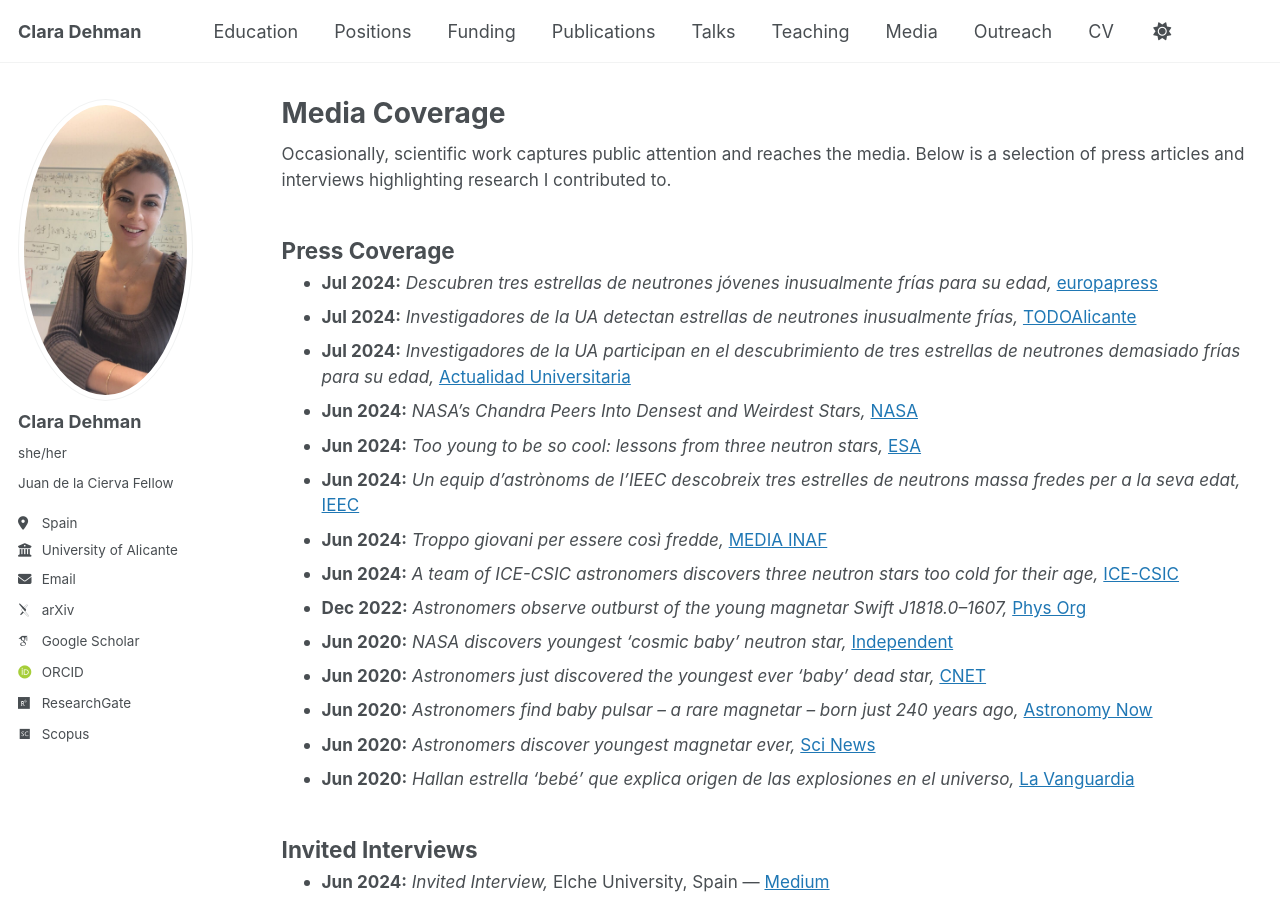
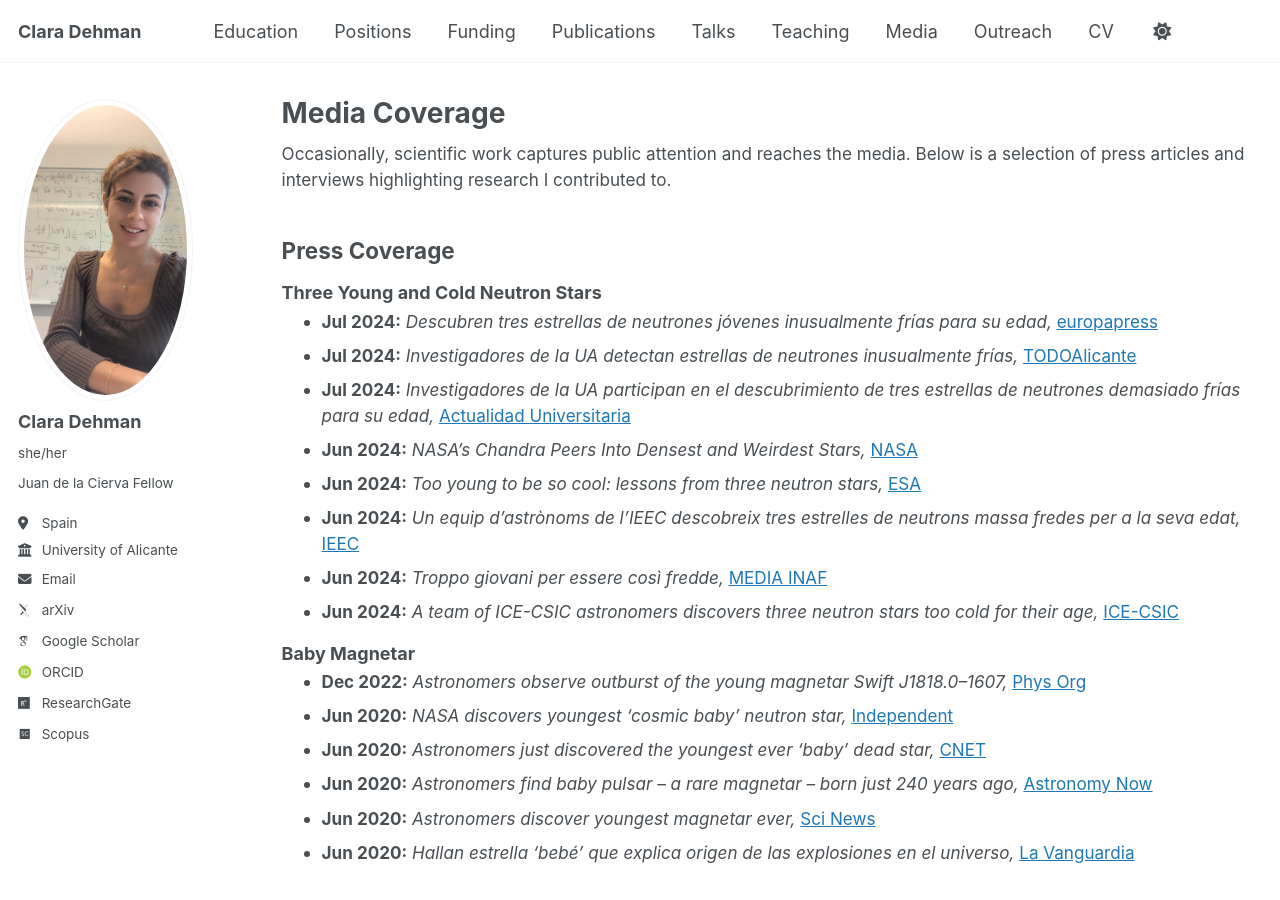
Before and after one commit to ClaraDehman/ClaraDehman.github.io, a Jekyll site: the page built from _pages/media.html, in a window 1280 px wide and 900 px high. Built offline with Jekyll 4.4.1, drawn with Linux system fonts in a browser that asks for light colours; some web fonts are replaced.

Commit message:
Update media.html

```diff
--- a/_pages/media.html
+++ b/_pages/media.html
@@ -12,6 +12,8 @@ author_profile: true
 </p>
 
 <h2 class="archive__item-title">Press Coverage</h2>
+
+<h3 class="archive__item-title" style="margin-top: 1em;">Three Young and Cold Neutron Stars</h3>
 <ul class="archive__item-excerpt" style="font-size: 0.95em;">
   <li><strong>Jul 2024:</strong> <em>Descubren tres estrellas de neutrones jóvenes inusualmente frías para su edad,</em> <a href="https://www.europapress.es/comunitat-valenciana/noticia-descubren-tres-estrellas-neutrones-jovenes-inusualmente-frias-edad-20240703113148.html" style="color:#1f77b4;">europapress</a></li>
   <li><strong>Jul 2024:</strong> <em>Investigadores de la UA detectan estrellas de neutrones inusualmente frías,</em> <a href="https://www.todoalicante.es/tecnologia/investigacion/investigadores-detectan-estrellas-neutrones-inusualmente-frias-20240703162234-nt.html" style="color:#1f77b4;">TODOAlicante</a></li>
@@ -21,6 +23,10 @@ author_profile: true
   <li><strong>Jun 2024:</strong> <em>Un equip d’astrònoms de l’IEEC descobreix tres estrelles de neutrons massa fredes per a la seva edat,</em> <a href="https://www.ieec.cat/un-equip-dastronoms-de-lieec-descobreix-tres-estrelles-de-neutrons-massa-fredes-per-a-la-seva-edat/" style="color:#1f77b4;">IEEC</a></li>
   <li><strong>Jun 2024:</strong> <em>Troppo giovani per essere così fredde,</em> <a href="https://www.media.inaf.it/2024/06/20/troppo-giovani-per-essere-cosi-fredde/" style="color:#1f77b4;">MEDIA INAF</a></li>
   <li><strong>Jun 2024:</strong> <em>A team of ICE-CSIC astronomers discovers three neutron stars too cold for their age,</em> <a href="https://ice.csic.es/?view=article&id=547&catid=8" style="color:#1f77b4;">ICE-CSIC</a></li>
+</ul>
+
+<h3 class="archive__item-title" style="margin-top: 1em;">Baby Magnetar</h3>
+<ul class="archive__item-excerpt" style="font-size: 0.95em;">
   <li><strong>Dec 2022:</strong> <em>Astronomers observe outburst of the young magnetar Swift J1818.0–1607,</em> <a href="https://phys.org/news/2022-12-astronomers-outburst-young-magnetar-swift.html" style="color:#1f77b4;">Phys Org</a></li>
   <li><strong>Jun 2020:</strong> <em>NASA discovers youngest ‘cosmic baby’ neutron star,</em> <a href="https://www.independent.co.uk/tech/nasa-cosmic-baby-neutron-star-x-rays-a9572861.html" style="color:#1f77b4;">Independent</a></li>
   <li><strong>Jun 2020:</strong> <em>Astronomers just discovered the youngest ever ‘baby’ dead star,</em> <a href="https://www.cnet.com/science/astronomers-just-discovered-the-youngest-ever-baby-dead-star/" style="color:#1f77b4;">CNET</a></li>
```
